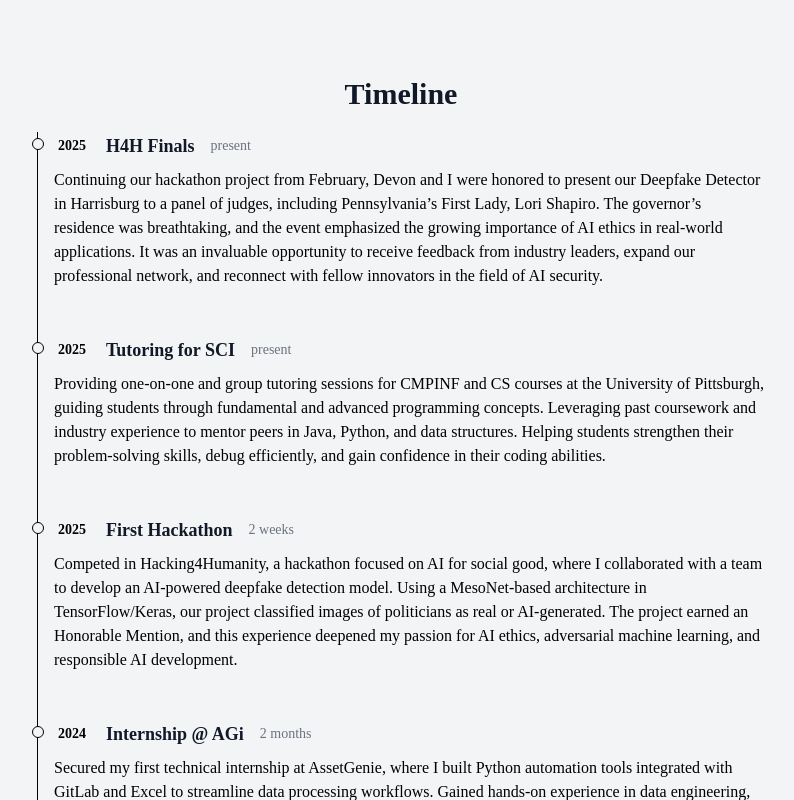
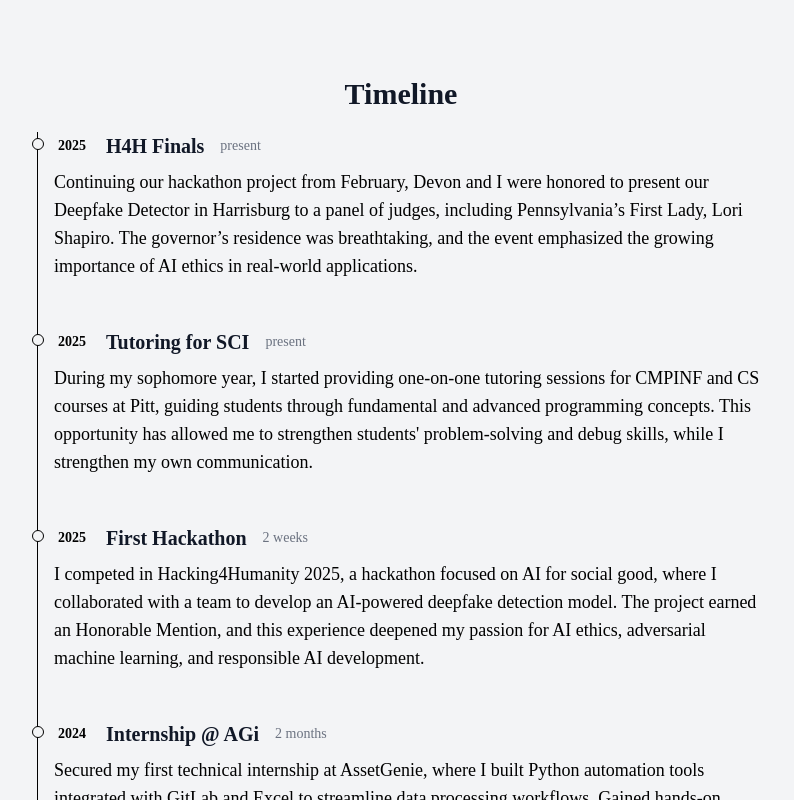
Before and after one commit to remysedlak/portfolio, a React (Vite) app: page / in a window 1280 px wide. Shown: the part 1000-1800 px from the top of the page, without its empty margins (239-1033 px from the left). Built offline with nearby package versions, Linux system fonts and the light colour scheme; a web font is replaced by a local one.

Commit message:
Update NavBar and TimelineItem components for improved styling; enhance timeline details for clarity

```diff
--- a/src/components/NavBar.jsx
+++ b/src/components/NavBar.jsx
@@ -46,7 +46,7 @@ const NavBar = () => {
             />
             <div className="justify-bottom position-bottom flex flex-col mt-4">
                 <div className="text-lg text-black font-semibold mb-1">Remy Sedlak</div>
-                <div className="flex flex-col text-black underline">
+                <div className="flex flex-col text-gray-700 underline">
                     <button
                         onClick={() =>
                             window.open('https://github.com/remysedlak', '_blank')
--- a/src/components/TimelineItem.jsx
+++ b/src/components/TimelineItem.jsx
@@ -9,14 +9,14 @@ function TimelineItem({ year, title, duration, details }) {
                <span className="inline-block px-1 py-1 font-semibold text-gray rounded-md">
                   {year}
                </span>
-               <p className="text-lg font-semibold text-gray-900">
+               <p className="text-xl font-semibold text-gray-900">
                   {title}
                </p>
                <p className="my-1 text-sm font-normal leading-none text-gray-500">
                   {duration}
                </p>
             </div>
-            <p className="my-2 text-base font-normal text-stone-500">
+            <p className="my-2 text-lg font-normal text-stone-500">
                {details}
             </p>
          </li>
--- a/src/data/timeline.js
+++ b/src/data/timeline.js
@@ -5,22 +5,20 @@ const timeline = [
         duration: 'present',
         details: `Continuing our hackathon project from February, Devon and I were honored to present our Deepfake Detector in Harrisburg to a panel of judges, including Pennsylvania’s First Lady, Lori Shapiro.
         The governor’s residence was breathtaking, and the event emphasized the growing importance of AI ethics in real-world applications.
-        It was an invaluable opportunity to receive feedback from industry leaders, expand our professional network, and reconnect with fellow innovators in the field of AI security.`
+        `
     },
     {
         year: '2025',
         title: 'Tutoring for SCI',
         duration: 'present',
-        details: `Providing one-on-one and group tutoring sessions for CMPINF and CS courses at the University of Pittsburgh, guiding students through fundamental and advanced programming concepts.
-        Leveraging past coursework and industry experience to mentor peers in Java, Python, and data structures.
-        Helping students strengthen their problem-solving skills, debug efficiently, and gain confidence in their coding abilities.`
+        details: `During my sophomore year, I started providing one-on-one tutoring sessions for CMPINF and CS courses at Pitt, guiding students through fundamental and advanced programming concepts.
+        This opportunity has allowed me to strengthen students' problem-solving and debug skills, while I strengthen my own communication.`
     },
     {
         year: '2025',
         title: 'First Hackathon',
         duration: '2 weeks',
-        details: `Competed in Hacking4Humanity, a hackathon focused on AI for social good, where I collaborated with a team to develop an AI-powered deepfake detection model.
-        Using a MesoNet-based architecture in TensorFlow/Keras, our project classified images of politicians as real or AI-generated.
+        details: `I competed in Hacking4Humanity 2025, a hackathon focused on AI for social good, where I collaborated with a team to develop an AI-powered deepfake detection model.
         The project earned an Honorable Mention, and this experience deepened my passion for AI ethics, adversarial machine learning, and responsible AI development.`
     },
     {
```
